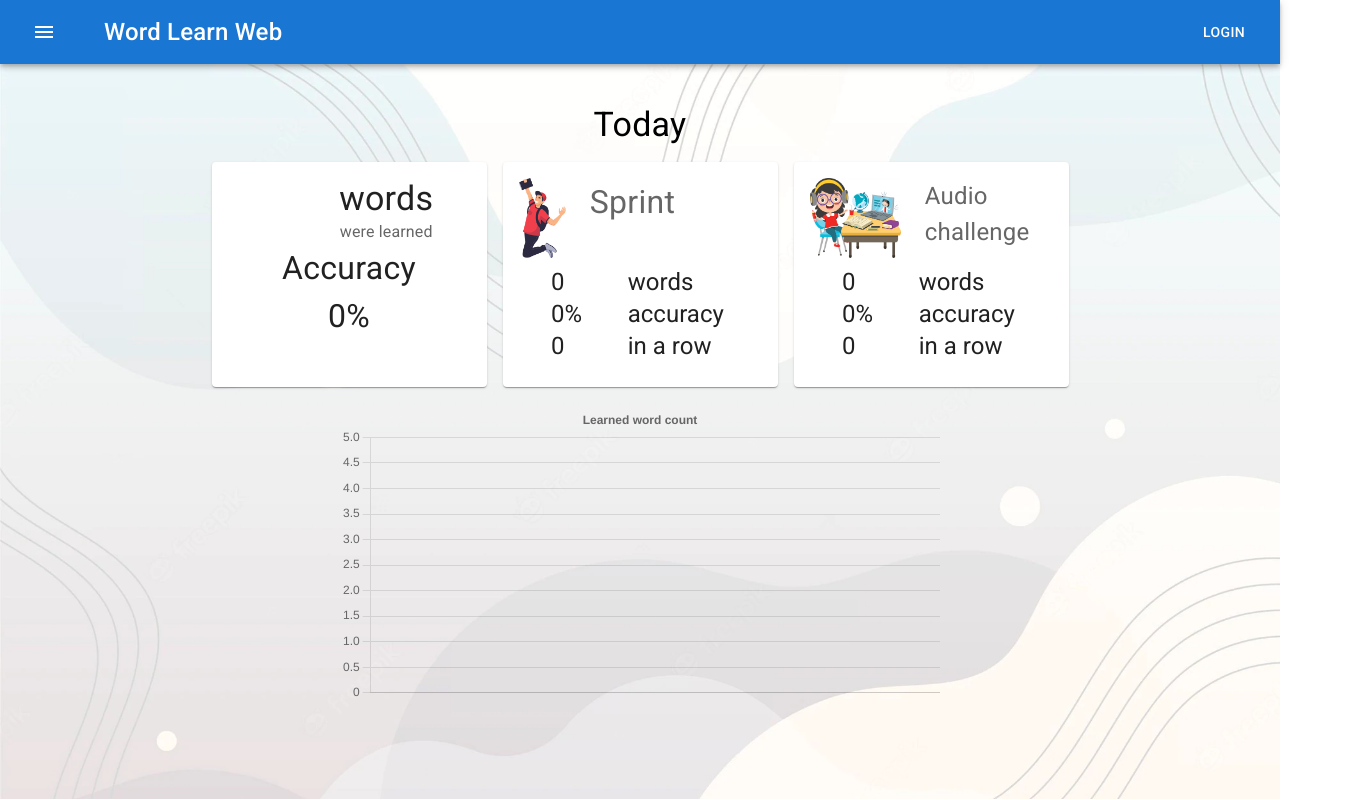
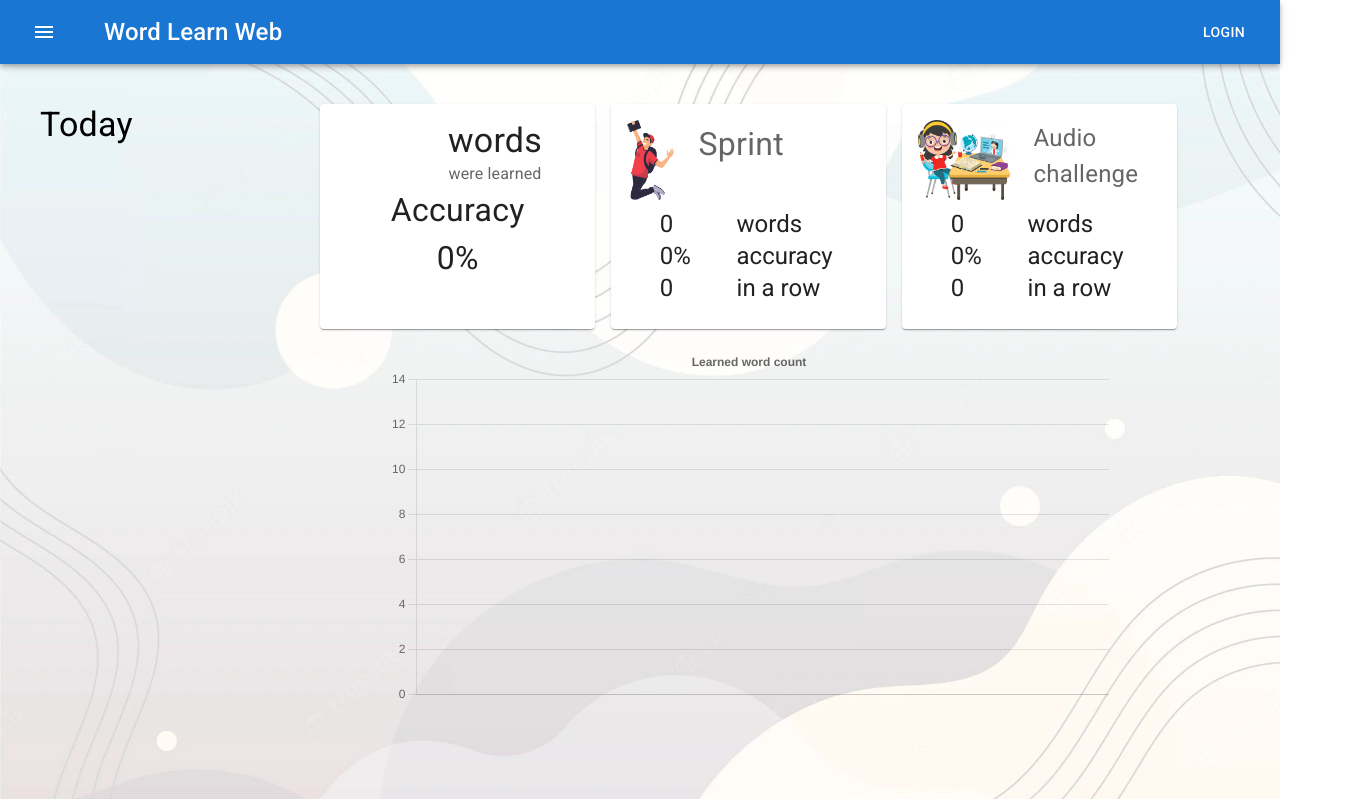
Before and after one commit to dmitriStpaniuk/rslang, a React (Create React App) app: page /statistic in a window 1280 px wide. Shown: the whole page, 1349 px wide, since content can reach past the window. Built offline with nearby package versions, Linux system fonts and the light colour scheme.

Commit message:
fix value today

```diff
--- a/src/components/Statistics.tsx
+++ b/src/components/Statistics.tsx
@@ -53,7 +53,7 @@ export const Statistics = () => {
     labels,
     datasets: [
       {
-        data: [5],
+        data: [11,14],
         backgroundColor: 'rgba(255, 99, 132, 0.5)',
       },
     ],
@@ -61,11 +61,11 @@ export const Statistics = () => {
 
   const styles = {
       div: {
-          width: "50%",
+          width: "60%",
       }
   }
 
-  const pathStat = dataStatistic?.optional.winrateHistory.data[0];
+  const pathStat = dataStatistic?.optional.winrateHistory.data[dataStatistic?.optional.winrateHistory.data.length-1];
   const accAudio = pathStat?.audioCorrect;
   const accSprint = pathStat?.sprintCorrect;
   const learnedWords = dataStatistic?.learnedWords;
@@ -91,6 +91,7 @@ export const Statistics = () => {
           100
       )
     : 0;
+    console.log(dataStatistic)
   return (
     <Grid
       container
@@ -227,10 +228,10 @@ export const Statistics = () => {
             </CardContent>
           </Card>
         </Grid>
+          <Grid style={styles.div}>
+            <Bar options={options} data={data} updateMode='resize'/>
+          </Grid>
       </Grid>
-      <div style={styles.div}>
-        <Bar options={options} data={data} updateMode='resize'/>
-      </div>
     </Grid>
   );
 };
--- a/src/components/dictionary/Dictionary.tsx
+++ b/src/components/dictionary/Dictionary.tsx
@@ -17,6 +17,7 @@ export const getUserWords = async (userId: string) => {
   const response = await axiosApiInstance.get<WordUser[]>(
     `${__baseUrl__}users/${userId}/words `
   );
+  console.log(response.data)
   return response.data;
 };
 
--- a/src/components/textbook/Textbook.tsx
+++ b/src/components/textbook/Textbook.tsx
@@ -13,6 +13,8 @@ import AgricultureIcon from "@mui/icons-material/Agriculture";
 import HeadphonesIcon from "@mui/icons-material/Headphones";
 import { Link as RouterLink } from "react-router-dom";
 import { Footer } from "../Footer";
+import { getStatistic } from "../games/updateStatistic";
+
 
 export type Word = {
   audio: string;
@@ -202,6 +204,8 @@ export const Textbook = () => {
         learnedWordFactory
       );
       setLearnedWords((learnedWords) => learnedWords?.concat(newLearnedWord));
+      console.log('1:', learnedWords);
+      console.log('2:', getStatistic(user));
     }
   };
 
```
Also changed, not shown: src/components/games/updateStatistic.tsx (line endings or trailing spaces).
